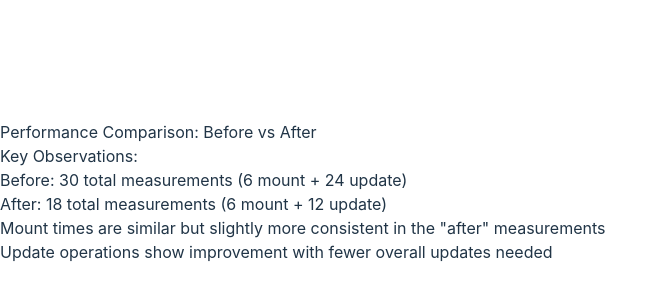
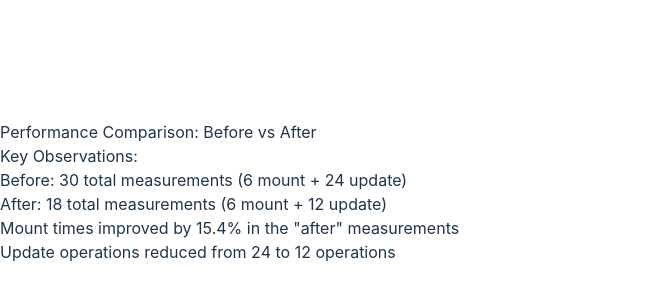
Before and after one commit to Jaace/react-performance-charts, a React (Vite) app: page / in a window 1280 px wide. Shown: the part 208-508 px from the top of the page, without its empty margins (0-668 px from the left). Built offline with nearby package versions, Linux system fonts and the light colour scheme.

Commit message:
Some data abstraction and fixing key observations to be more useful

```diff
--- a/src/components/PerformanceComparison.jsx
+++ b/src/components/PerformanceComparison.jsx
@@ -1,47 +1,8 @@
+import PropTypes from 'prop-types';
 import { LineChart, Line, XAxis, YAxis, CartesianGrid, Tooltip, Legend, ResponsiveContainer } from 'recharts';
 import { Card, CardHeader, CardTitle, CardContent } from '@/components/ui/card';
+import { performanceData, transformDataForChart, generateStats } from './PerformanceData';
 
-const PerformanceComparison = () => {
-  const beforeMount = [1.5, 0.7, 0.6, 1.1, 0.7, 0.6];
-  const beforeUpdate = [
-    0.5, 0.4, 0.3, 0.4, 0.3, 0.3,
-    0.3, 0.2, 0.2, 0.2, 0.1, 0.1,
-    0, 0, 0, 0, 0, 0.1,
-    0.4, 0.3, 0.2, 0.2, 0.2, 0.1
-  ];
-
-  const afterMount = [1.5, 0.6, 0.6, 0.6, 0.6, 0.5];
-  const afterUpdate = [
-    0.6, 0.4, 0.4, 0.3, 0.3, 0.2,
-    0, 0.1, 0.1, 0, 0, 0.1
-  ];
-
-  // Create data array with state information
-  const data = [];
-
-  // Add mount measurements
-  beforeMount.forEach((value, index) => {
-    data.push({
-      measurement: index + 1,
-      before: value,
-      beforeState: 'mount',
-      after: afterMount[index],
-      afterState: 'mount'
-    });
-  });
-
-  // Add update measurements
-  beforeUpdate.forEach((value, index) => {
-    data.push({
-      measurement: beforeMount.length + index + 1,
-      before: value,
-      beforeState: 'update',
-      after: index < afterUpdate.length ? afterUpdate[index] : null,
-      afterState: index < afterUpdate.length ? 'update' : null
-    });
-  });
-
-  // Custom tooltip component
 const CustomTooltip = ({ active, payload, label }) => {
   if (active && payload && payload.length > 0) {
     return (
@@ -59,6 +20,11 @@ const PerformanceComparison = () => {
   }
   return null;
 };
+
+const PerformanceComparison = ({ dataSetKey = 'desktop' }) => {
+  const dataSet = performanceData[dataSetKey];
+  const data = transformDataForChart(dataSet);
+  const { observations } = generateStats(dataSet);
 
   return (
     <Card className="w-full max-w-[90vw] mx-auto bg-white">
@@ -105,10 +71,9 @@ const PerformanceComparison = () => {
         <div className="mt-8 text-sm text-gray-600">
           <p>Key Observations:</p>
           <ul className="list-disc pl-5 space-y-1">
-            <li>Before: {beforeMount.length + beforeUpdate.length} total measurements ({beforeMount.length} mount + {beforeUpdate.length} update)</li>
-            <li>After: {afterMount.length + afterUpdate.length} total measurements ({afterMount.length} mount + {afterUpdate.length} update)</li>
-            <li>Mount times are similar but slightly more consistent in the &quot;after&quot; measurements</li>
-            <li>Update operations show improvement with fewer overall updates needed</li>
+            {observations.map((observation, index) => (
+              <li key={index}>{observation}</li>
+            ))}
           </ul>
         </div>
       </CardContent>
@@ -116,4 +81,28 @@ const PerformanceComparison = () => {
   );
 };
 
+CustomTooltip.propTypes = {
+  active: PropTypes.bool,
+  payload: PropTypes.arrayOf(
+    PropTypes.shape({
+      value: PropTypes.number,
+      name: PropTypes.string,
+      color: PropTypes.string,
+      payload: PropTypes.shape({
+        beforeState: PropTypes.string,
+        afterState: PropTypes.string
+      })
+    })
+  ),
+  label: PropTypes.number
+};
+
+PerformanceComparison.propTypes = {
+  dataSetKey: PropTypes.string
+};
+
+PerformanceComparison.defaultProps = {
+  dataSetKey: 'desktop'
+};
+
 export default PerformanceComparison;
--- /dev/null
+++ b/src/components/PerformanceData.js
@@ -0,0 +1,100 @@
+export const performanceData = {
+  desktop: {
+    before: {
+      mount: [1.5, 0.7, 0.6, 1.1, 0.7, 0.6],
+      update: [
+        0.5, 0.4, 0.3, 0.4, 0.3, 0.3,
+        0.3, 0.2, 0.2, 0.2, 0.1, 0.1,
+        0, 0, 0, 0, 0, 0.1,
+        0.4, 0.3, 0.2, 0.2, 0.2, 0.1
+      ]
+    },
+    after: {
+      mount: [1.5, 0.6, 0.6, 0.6, 0.6, 0.5],
+      update: [
+        0.6, 0.4, 0.4, 0.3, 0.3, 0.2,
+        0, 0.1, 0.1, 0, 0, 0.1
+      ]
+    }
+  }
+  // Add more datasets here as needed
+};
+
+// Helper to calculate statistics and generate observations
+export const generateStats = (dataSet) => {
+  const { before, after } = dataSet;
+
+  // Calculate totals
+  const totalsBefore = {
+    mount: before.mount.length,
+    update: before.update.length,
+    total: before.mount.length + before.update.length
+  };
+
+  const totalsAfter = {
+    mount: after.mount.length,
+    update: after.update.length,
+    total: after.mount.length + after.update.length
+  };
+
+  // Calculate averages
+  const avgBeforeMount = before.mount.reduce((a, b) => a + b, 0) / before.mount.length;
+  const avgAfterMount = after.mount.reduce((a, b) => a + b, 0) / after.mount.length;
+  const mountDiff = ((avgAfterMount - avgBeforeMount) / avgBeforeMount * 100).toFixed(1);
+
+  // Generate observations
+  const observations = [
+    `Before: ${totalsBefore.total} total measurements (${totalsBefore.mount} mount + ${totalsBefore.update} update)`,
+    `After: ${totalsAfter.total} total measurements (${totalsAfter.mount} mount + ${totalsAfter.update} update)`,
+  ];
+
+  // Add mount time comparison
+  if (Math.abs(avgAfterMount - avgBeforeMount) < 0.1) {
+    observations.push('Mount times remain consistent between before and after measurements');
+  } else if (avgAfterMount < avgBeforeMount) {
+    observations.push(`Mount times improved by ${Math.abs(mountDiff)}% in the "after" measurements`);
+  } else {
+    observations.push(`Mount times increased by ${mountDiff}% in the "after" measurements`);
+  }
+
+  // Add update operations observation
+  if (totalsAfter.update < totalsBefore.update) {
+    observations.push(`Update operations reduced from ${totalsBefore.update} to ${totalsAfter.update} operations`);
+  }
+
+  return {
+    totalsBefore,
+    totalsAfter,
+    observations
+  };
+};
+
+// Keep the existing transformDataForChart function
+export const transformDataForChart = (dataSet) => {
+  const { before, after } = dataSet;
+  const data = [];
+
+  // Add mount measurements
+  before.mount.forEach((value, index) => {
+    data.push({
+      measurement: index + 1,
+      before: value,
+      beforeState: 'mount',
+      after: after.mount[index],
+      afterState: 'mount'
+    });
+  });
+
+  // Add update measurements
+  before.update.forEach((value, index) => {
+    data.push({
+      measurement: before.mount.length + index + 1,
+      before: value,
+      beforeState: 'update',
+      after: index < after.update.length ? after.update[index] : null,
+      afterState: index < after.update.length ? 'update' : null
+    });
+  });
+
+  return data;
+};
```
Lines whose indentation alone changed are shown as unchanged.
